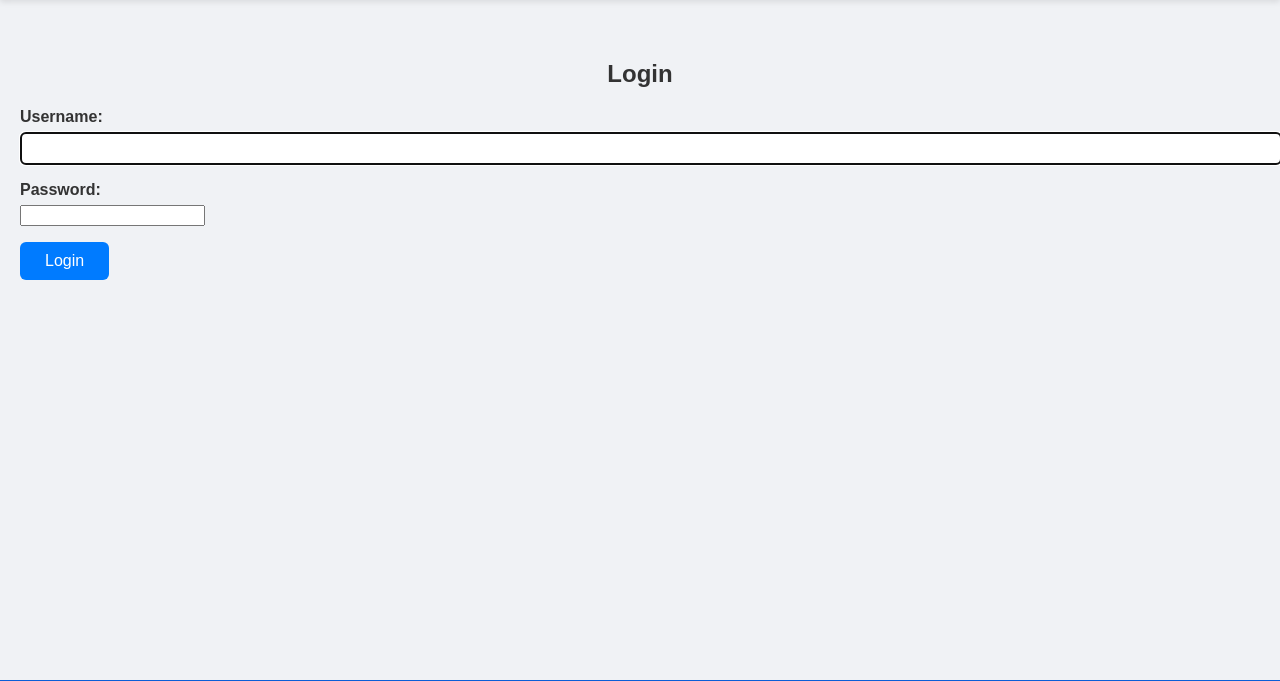
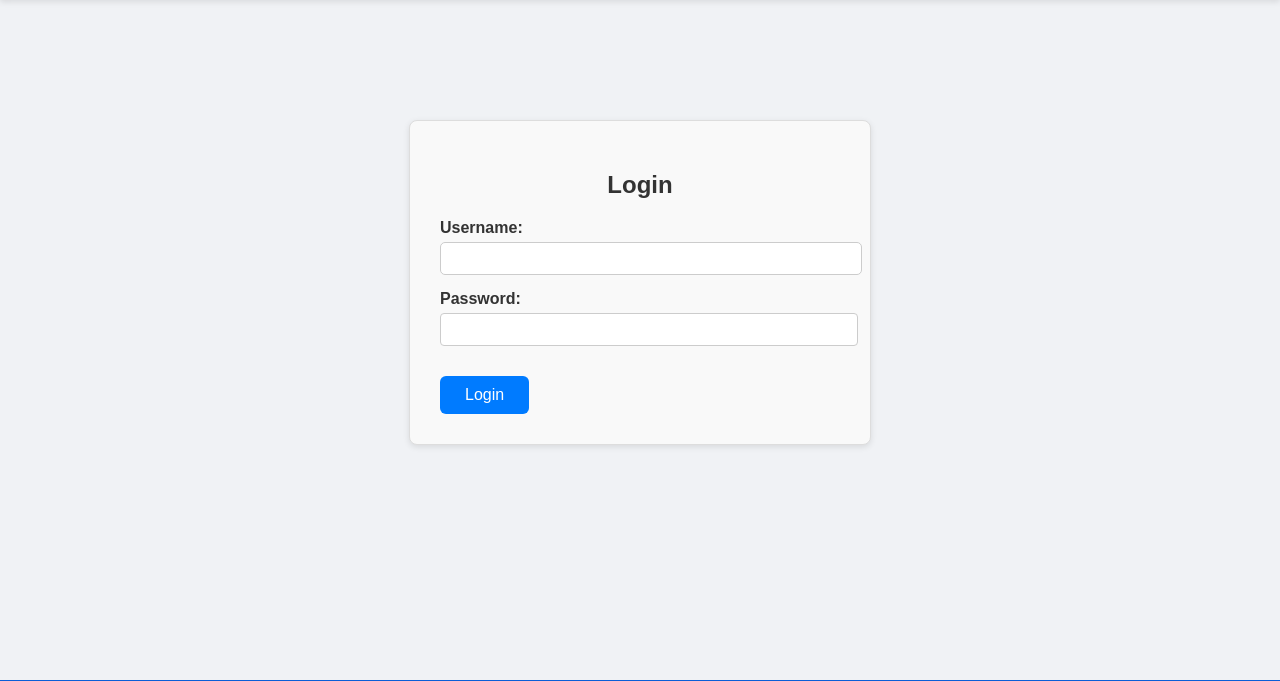
Before and after one commit to Naimjalal/erp-django-capstone, a Django app: page /accounts/login/ in a window 1280 px wide. Shown: the part 68-749 px from the top of the page. Run offline with Django 5.2, Linux system fonts and the light colour scheme.

Commit message:
created users based on roles and designed css of login page

```diff
--- a/employees/templates/base.html
+++ b/employees/templates/base.html
@@ -4,9 +4,7 @@
   <meta charset="UTF-8">
   <title>ERP System</title>
   {% load static %}
-
   <link rel="stylesheet" href="{% static 'css/style.css' %}">
-
 </head>
 <body>
 
@@ -15,12 +13,23 @@
     <a href="{% url 'home' %}">Home</a>
 
     {% if user.is_authenticated %}
+
+      {# HR & Admin Access - Employee Management #}
+      {% if user.role == 'hr' or user.role == 'admin' %}
         <a href="{% url 'add_employee' %}">Add Employee</a>
         <a href="{% url 'list_employee' %}">Employee List</a>
-
-      {% if user.is_staff %}
         <a href="{% url 'inactive_employees' %}">Inactive Employees</a>
         <a href="{% url 'employee_search' %}">Search Employee</a>
+      {% endif %}
+
+      {# Admin Only - Full Employee Control #}
+      {% if user.role == 'admin' %}
+        <a href="{% url 'inactive_employees' %}">Inactive Employees</a>
+        <a href="{% url 'employee_search' %}">Search Employee</a>
+      {% endif %}
+
+      {# Supervisor & Admin - Inventory Management #}
+      {% if user.role == 'supervisor' or user.role == 'admin' %}
         <a href="{% url 'add_inventory_category' %}">Add Category</a>
         <a href="{% url 'add_inventory_item' %}">Add Item</a>
         <a href="{% url 'add_size_variant' %}">Add Size Variant</a>
@@ -28,6 +37,7 @@
         <a href="{% url 'stock_receipt_list' %}">All Stock Receipt</a>
       {% endif %}
 
+      {# Common for all authenticated users #}
       <span>Welcome, {{ user.username }}!</span>
       <form method="post" action="{% url 'logout' %}" style="display:inline;">
         {% csrf_token %}
@@ -40,11 +50,9 @@
   </nav>
 </header>
 
-
 <main>
   {% block content %}
   {% endblock %}
-
 </main>
 
 <footer>
--- a/static/css/style.css
+++ b/static/css/style.css
@@ -59,6 +59,65 @@ footer {
   padding: 1rem;
   margin-top: 40px;
 }
+.login-container {
+  width: 400px;
+  margin: 80px auto;
+  padding: 30px;
+  border: 1px solid #ddd;
+  border-radius: 8px;
+  background-color: #f9f9f9;
+  box-shadow: 0 2px 6px rgba(0, 0, 0, 0.1);
+}
+
+.login-title {
+  text-align: center;
+  margin-bottom: 20px;
+  color: #333;
+}
+
+.login-form-group {
+  margin-bottom: 15px;
+}
+
+.login-label {
+  font-weight: bold;
+  display: block;
+  margin-bottom: 5px;
+}
+
+.login-input {
+  width: 100%;
+  padding: 8px;
+  border-radius: 4px;
+  border: 1px solid #ccc;
+}
+
+.login-button {
+  margin-top: 15px;
+  padding: 10px;
+  background-color: #0051a2;
+  color: white;
+  border: none;
+  border-radius: 4px;
+  cursor: pointer;
+}
+
+.login-button:hover {
+  background-color: #003d80;
+}
+
+.login-error {
+  background-color: #ffe6e6;
+  border: 1px solid #ff4d4d;
+  color: #b30000;
+  padding: 10px;
+  margin-bottom: 15px;
+  border-radius: 5px;
+  text-align: center;
+  font-weight: bold;
+}
+
+
 
 /* === Form Elements === */
 .form-container {
@@ -158,7 +217,6 @@ button[type='submit']:hover {
   color: #0b5ed7;
   margin-bottom: 20px;
   font-size: 24px;
-
 }
 
 .inventory-form label {
@@ -176,12 +234,12 @@ button[type='submit']:hover {
   margin-bottom: 12px;
 }
 
-.inventory-form input[type="checkbox"] {
+.inventory-form input[type='checkbox'] {
   width: auto;
   margin-right: 10px;
 }
 
-.inventory-form button[type="submit"] {
+.inventory-form button[type='submit'] {
   width: 100%;
   padding: 12px;
   background-color: #007bff;
@@ -275,23 +333,23 @@ button[type='submit']:hover {
   transition: 0.2s;
 }
 
-.inventory-table .actions a[href*="edit"] {
+.inventory-table .actions a[href*='edit'] {
   background-color: #e7f1ff;
   color: #0b5ed7;
   border: 1px solid #cfe2ff;
 }
 
-.inventory-table .actions a[href*="edit"]:hover {
+.inventory-table .actions a[href*='edit']:hover {
   background-color: #d0e7ff;
 }
 
-.inventory-table .actions a[href*="delete"] {
+.inventory-table .actions a[href*='delete'] {
   background-color: #ffe7e7;
   color: #d9534f;
   border: 1px solid #f5c2c7;
 }
 
-.inventory-table .actions a[href*="delete"]:hover {
+.inventory-table .actions a[href*='delete']:hover {
   background-color: #ffc9c9;
 }
 
@@ -314,7 +372,7 @@ h2 {
 }
 /* Form side */
 .size-variant-form {
-   background-color: #ffffff;
+  background-color: #ffffff;
   padding: 25px 30px;
   border-radius: 10px;
   box-shadow: 0 0 10px rgba(0, 0, 0, 0.05);
@@ -353,10 +411,11 @@ table {
   width: 90%;
   margin: 0 auto 40px auto;
   border-collapse: collapse;
-  box-shadow: 0 0 10px rgba(0,0,0,0.1);
+  box-shadow: 0 0 10px rgba(0, 0, 0, 0.1);
 }
 
-th, td {
+th,
+td {
   border: 1px solid #ccc;
   padding: 10px;
   text-align: center;
@@ -392,31 +451,29 @@ a:hover {
   transition: 0.3s;
 }
 
-.size-variant-table .actions a[href*="edit"] {
+.size-variant-table .actions a[href*='edit'] {
   background-color: #e7f1ff;
   color: #0b5ed7;
   border: 1px solid #cfe2ff;
   padding: 4px 10px;
   border-radius: 5px;
   text-decoration: none;
-
 }
 
-.size-variant-table .actions a[href*="edit"]:hover {
+.size-variant-table .actions a[href*='edit']:hover {
   background-color: #d0e7ff;
 }
 
-.size-variant-table .actions a[href*="delete"] {
+.size-variant-table .actions a[href*='delete'] {
   background-color: #ffe7e7;
   color: #d9534f;
   border: 1px solid #f5c2c7;
   padding: 4px 10px;
   border-radius: 5px;
   text-decoration: none;
-
 }
 
-.size-variant-table .actions a[href*="delete"]:hover {
+.size-variant-table .actions a[href*='delete']:hover {
   background-color: #ffc9c9;
 }
 
--- a/users/templates/registration/login.html
+++ b/users/templates/registration/login.html
@@ -1,16 +1,32 @@
 {% extends 'base.html' %}
+{% load static %}
 
 {% block content %}
-  <h2>Login</h2>
+<div class="login-container">
+  <h2 class="login-title">Login</h2>
 
-  {% if user.is_authenticated %}
-    <script>window.location.href = "/";</script>
-  {% else %}
-    <form method="post" action="{% url 'login' %}">
-      {% csrf_token %}
-      {{ form.as_p }}
-      <button type="submit">Login</button>
-    </form>
-  {% endif %}
 
+
+  <form method="post" action="{% url 'login' %}" class="login-form">
+    {% csrf_token %}
+    {% if form.non_field_errors %}
+  <div class="login-error">
+    <p>Please enter a correct username and password.</p>
+  </div>
+    {% endif %}
+
+
+    <div class="login-form-group">
+      <label for="id_username" class="login-label">Username:</label>
+      <input type="text" name="username" id="id_username" required class="login-input" />
+    </div>
+
+    <div class="login-form-group">
+      <label for="id_password" class="login-label">Password:</label>
+      <input type="password" name="password" id="id_password" required class="login-input" />
+    </div>
+
+    <button type="submit" class="login-button">Login</button>
+  </form>
+</div>
 {% endblock %}
```
Also changed, not shown: users/admin.py (+12 -1 lines), media/attachments/hospital-background..jpg (added), media/employee_images/4CONNECT_G6CheIX.jpg (added), media/item_photos/1.png (added), media/item_photos/4CONNECT.jpg (added). Lines whose indentation alone changed are shown as unchanged.
